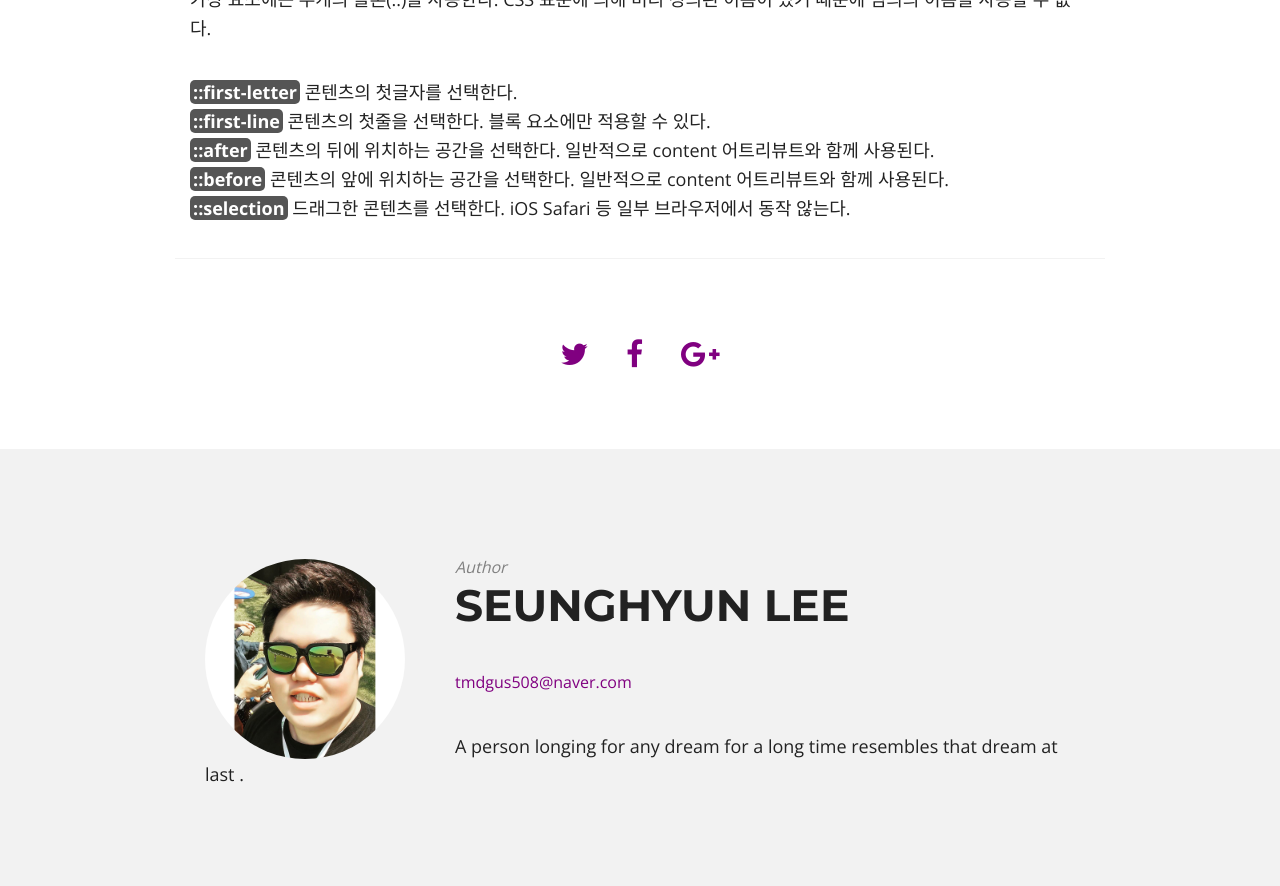
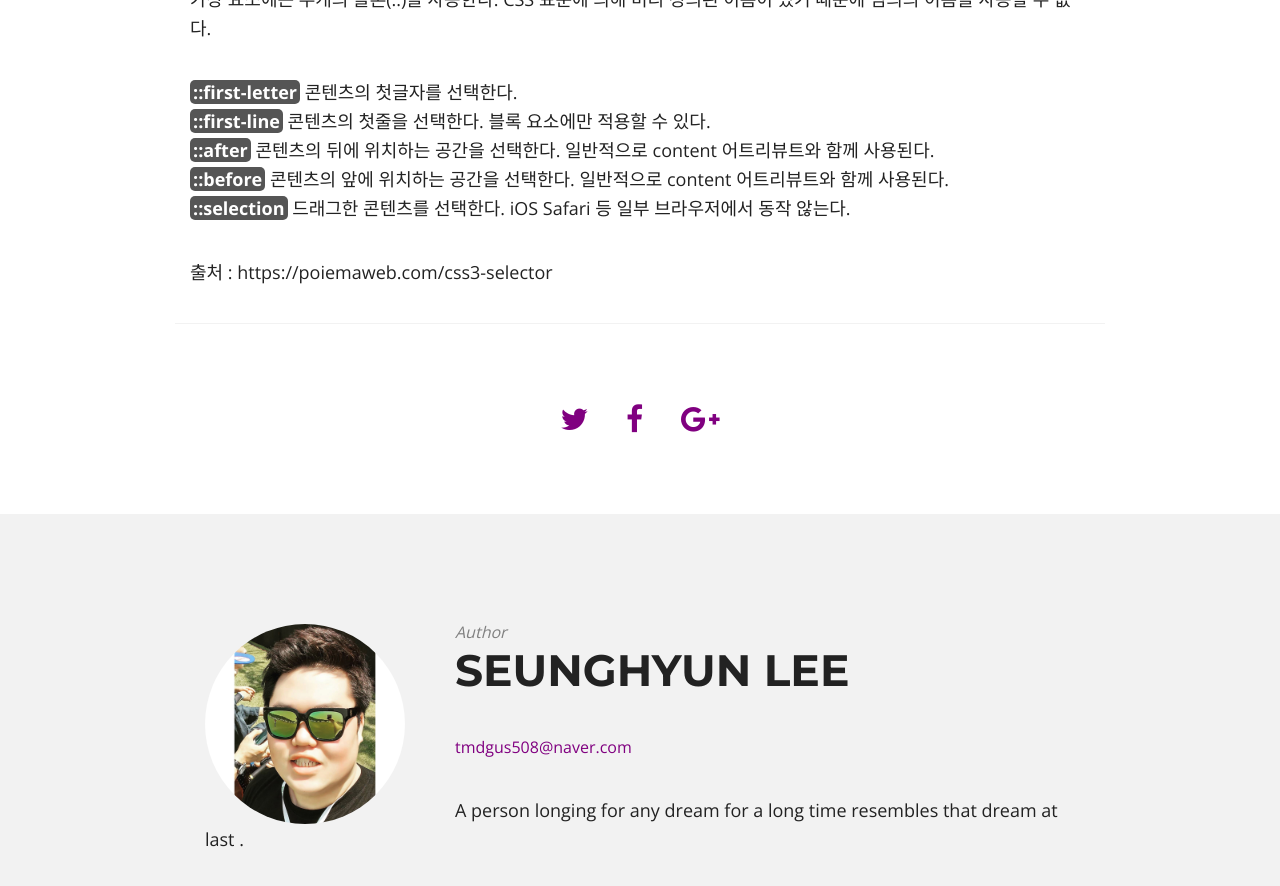
Before and after one commit to lsh58/lsh58.github.io, a Jekyll site: the page built from _posts/2020-02-18-CSS_선택자.md, in a window 1280 px wide and 900 px high, scrolled down 4152 px. Shown: the top 886 px of the window. Built offline with Jekyll 4.4.1, drawn with Linux system fonts in a browser that asks for light colours; nearby versions of some CDN libraries; comment, search, counter and statistics services are not loaded.

Commit message:
Update 2020-02-18-CSS_선택자.md

```diff
--- a/_posts/2020-02-18-CSS_선택자.md
+++ b/_posts/2020-02-18-CSS_선택자.md
@@ -142,3 +142,5 @@ CSS 표준에 의해 미리 정의된 이름이 있기 때문에 임의의 이
 <span class="gray">::after</span> 콘텐츠의 뒤에 위치하는 공간을 선택한다. 일반적으로 content 어트리뷰트와 함께 사용된다.
 <span class="gray">::before</span> 콘텐츠의 앞에 위치하는 공간을 선택한다. 일반적으로 content 어트리뷰트와 함께 사용된다.
 <span class="gray">::selection</span> 드래그한 콘텐츠를 선택한다. iOS Safari 등 일부 브라우저에서 동작 않는다.
+
+출처 : https://poiemaweb.com/css3-selector
```
